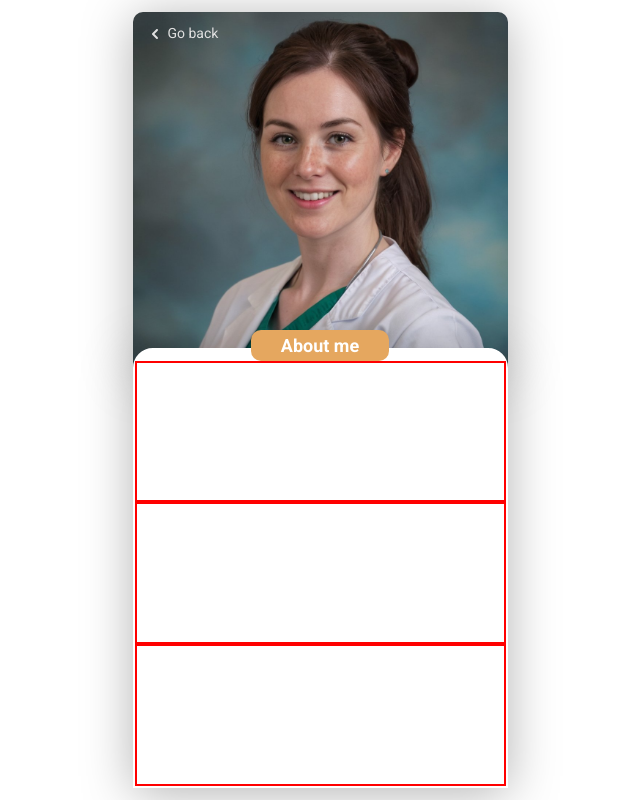
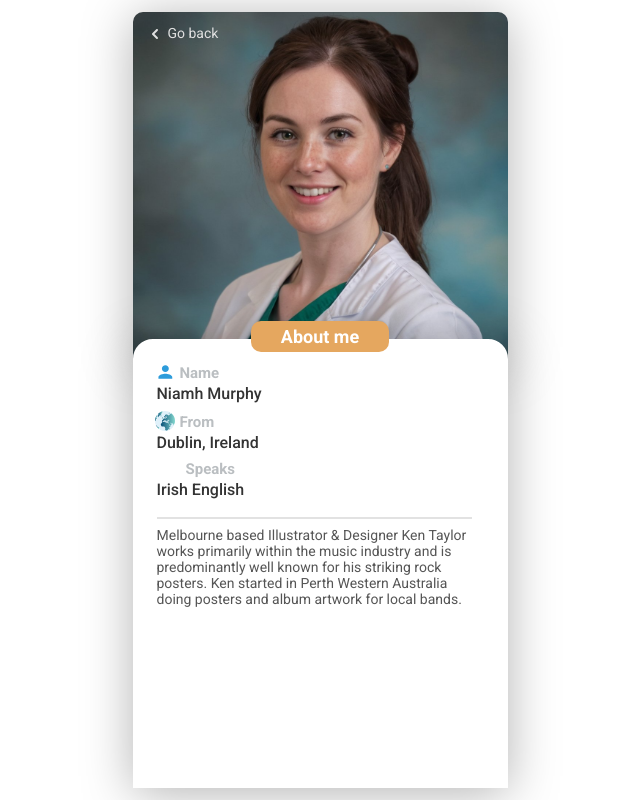
Before and after one commit to luccas-specht/speak-comigo, a website built with webpack: page src/ui/pages/personaDetails/index.html in a window 1280 px wide. Shown: the whole page, without its empty margins (320-960 px from the left). Built offline with nearby package versions, Linux system fonts and the light colour scheme.

Commit message:
feat: add description persona details

```diff
--- a/src/ui/pages/personaDetails/index.html
+++ b/src/ui/pages/personaDetails/index.html
@@ -17,20 +17,52 @@
   <body>
     <div class="main-layout">
       <main class="wrapper-persona-details">
-        <article>
+        <aside>
           <i class="arrow-left"></i>
           <a href="/personas"> Go back </a>
-        </article>
-        <article>
+        </aside>
+        <aside>
           <div class="wrapper-persona-info">
             <ul>
-              <li></li>
-              <li></li>
+              <li class="wrapper-label-content">
+                <div>
+                  <i class="icon icon-profile"></i>
+                  <span>Name</span>
+                </div>
+              </li>
+              <li class="wrapper-name-content">
+                <span>Niamh Murphy</span>
+              </li>
+              <li class="wrapper-label-content">
+                <div>
+                  <i class="world"></i>
+                  <span>From</span>
+                </div>
+              </li>
+              <li class="wrapper-name-content">
+                <span>Dublin, Ireland</span>
+              </li>
+              <li class="wrapper-label-content">
+                <div>
+                  <i class="flag-ireland custom-flag"></i>
+                  <span>Speaks</span>
+                </div>
+              </li>
+              <li class="wrapper-name-content">
+                <span>Irish English</span>
+              </li>
             </ul>
           </div>
+          <div class="wrapper-persona-info">
+            <em>
+              Melbourne based Illustrator & Designer Ken Taylor works primarily
+              within the music industry and is predominantly well known for his
+              striking rock posters. Ken started in Perth Western Australia
+              doing posters and album artwork for local bands.
+            </em>
+          </div>
           <div class="wrapper-persona-info"></div>
-          <div class="wrapper-persona-info"></div>
-        </article>
+        </aside>
       </main>
     </div>
   </body>
--- a/src/ui/pages/personaDetails/style.css
+++ b/src/ui/pages/personaDetails/style.css
@@ -7,7 +7,7 @@
   flex-direction: column;
 }
 
-.wrapper-persona-details article {
+.wrapper-persona-details aside {
   flex: 1;
   width: 100%;
   display: flex;
@@ -15,7 +15,7 @@
   filter: drop-shadow(0px 5px 25px var(--back-secondary));
 }
 
-.wrapper-persona-details > article:first-child {
+.wrapper-persona-details > aside:first-child {
   background-image: url('../../assets/image/niamh.png');
   background-position: center;
   background-repeat: no-repeat;
@@ -26,7 +26,7 @@
   padding: 10px;
 }
 
-.wrapper-persona-details > article:first-child > a {
+.wrapper-persona-details > aside:first-child > a {
   font-style: normal;
   font-weight: 400;
   max-height: 20px;
@@ -36,12 +36,13 @@
   margin-left: 5px;
 }
 
-.wrapper-persona-details > article:first-child i {
+.wrapper-persona-details > aside:first-child i {
   width: 20px;
   height: 20px;
+  background-repeat: no-repeat;
 }
 
-.wrapper-persona-details > article:last-child {
+.wrapper-persona-details > aside:last-child {
   border: 2px solid white;
   background-color: white;
   flex: 1.3;
@@ -50,15 +51,16 @@
   margin-top: -20px;
   z-index: 100;
   position: relative;
+  padding: 10px 20px;
 }
 
-.wrapper-persona-details > article:last-child::before {
+.wrapper-persona-details > aside:last-child::before {
   content: 'About me';
   border-radius: 10px;
   padding: 5px 30px;
   align-self: center;
   background-color: #e5a75f;
-  margin-top: -20px;
+  margin-top: -30px;
   font-weight: 700;
   color: white;
   font-size: 18px;
@@ -72,5 +74,83 @@
   justify-content: flex-start;
   width: 100%;
   flex: 1;
-  border: 2px solid red;
+  padding: 10px 0;
 }
+
+.wrapper-persona-info ul {
+  display: flex;
+  flex-direction: column;
+}
+
+.wrapper-persona-info em {
+  font-family: 'Roboto';
+  font-style: normal;
+  text-align: start;
+  font-weight: 400;
+  font-size: 14px;
+  line-height: 16px;
+  color: #555555;
+  max-width: 315px;
+  text-wrap: wrap;
+  padding-left: 2px;
+}
+
+.wrapper-persona-info em::before {
+  content: '';
+  position: absolute;
+  width: 85%;
+  left: 1;
+  height: 2px;
+  margin-bottom: 10px;
+  background-color: #e2e2e2;
+  margin-top: -10px;
+}
+
+.wrapper-label-content {
+  display: flex;
+  width: 100%;
+}
+
+.wrapper-label-content div {
+  width: 100%;
+  height: 100%;
+  display: flex;
+  align-items: end;
+  padding-bottom: 2px;
+}
+
+.wrapper-label-content div i {
+  width: 20px;
+  height: 20px;
+  margin-right: 5px;
+  background-size: cover;
+  background-repeat: no-repeat;
+}
+
+.wrapper-label-content div span {
+  font-family: 'Roboto';
+  font-style: normal;
+  font-weight: 600;
+  font-size: 15px;
+  padding: 0;
+  margin: 0;
+  color: #babec1;
+  align-self: flex-end;
+}
+
+.wrapper-name-content {
+  width: 100%;
+  font-style: normal;
+  font-weight: 500;
+  margin-left: 2px;
+  font-size: 16px;
+  line-height: 19px;
+  color: #333333;
+  margin-bottom: 8px;
+}
+
+.wrapper-label-content .custom-flag {
+  width: 24px;
+  height: 16px;
+  margin-left: 2px;
+}
```
